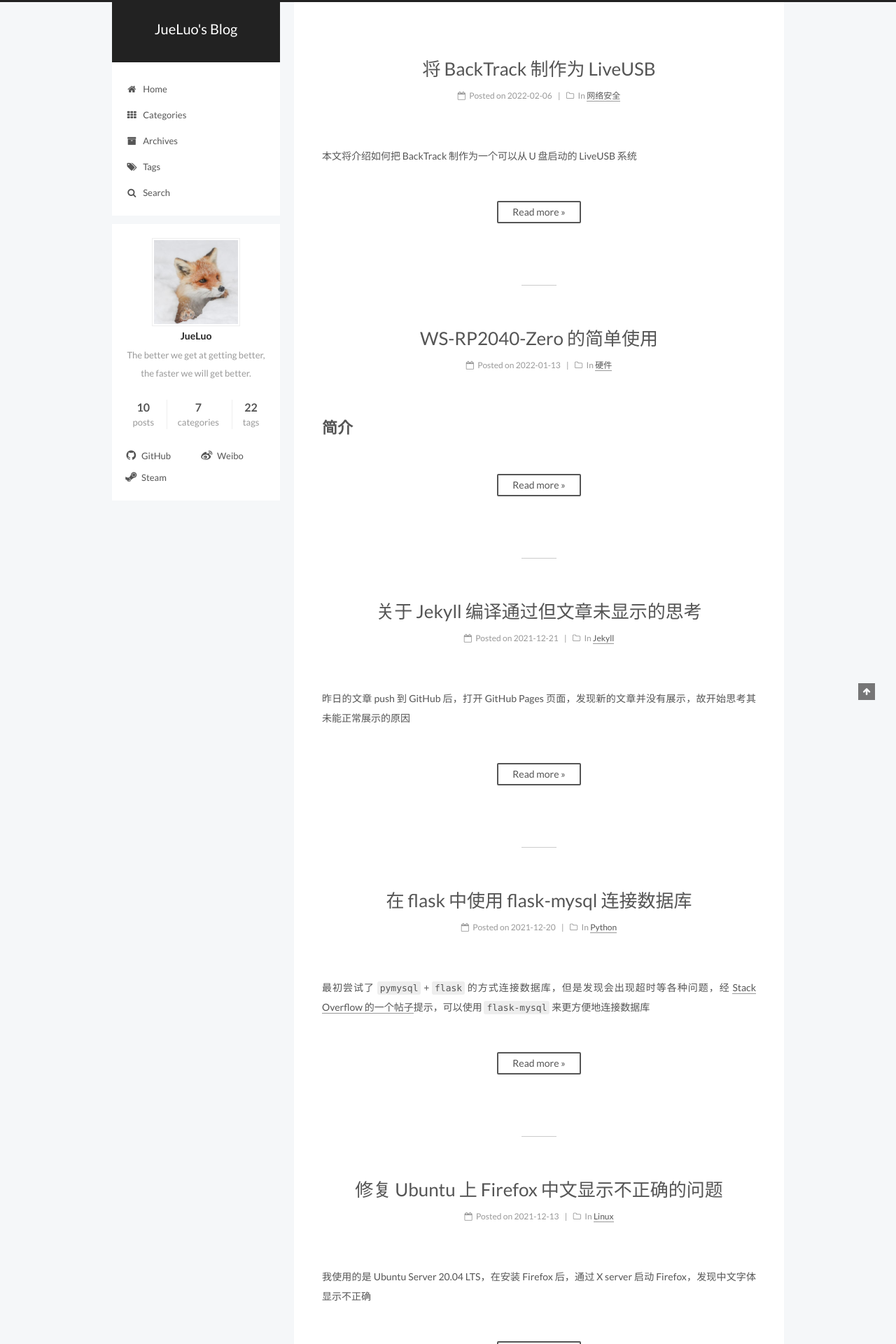
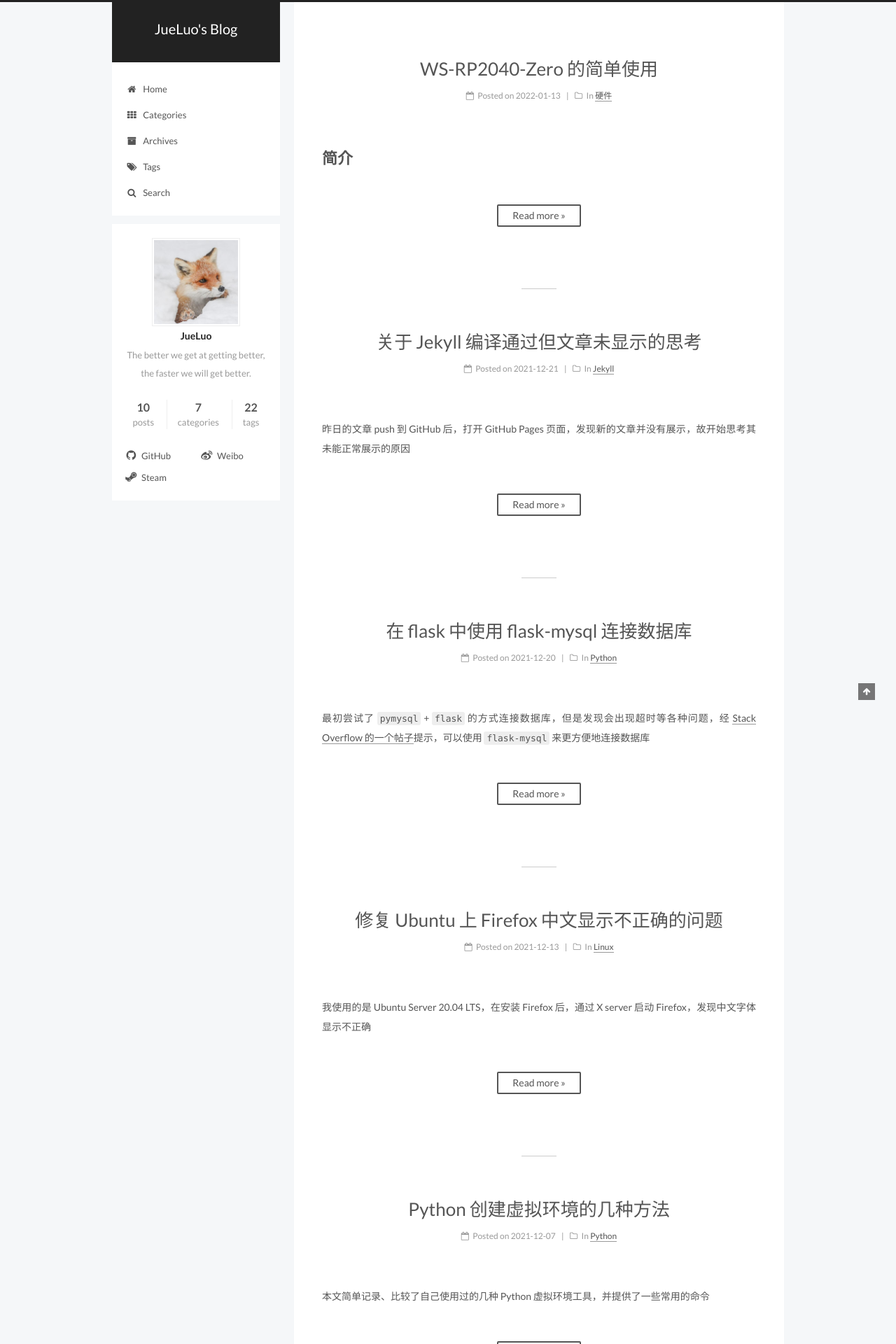
Before and after one commit to JueLuo99/jueluo99.github.io, a Jekyll site: the page built from index.html, in a window 1280 px wide. Shown: the top 1920 px of the page at 70% size. Built offline with Jekyll 4.4.1, drawn with Linux system fonts in a browser that asks for light colours; the list of posts is cut into pages by our own code; comment, search, counter and statistics services are not loaded; some of the changed text lies outside the part shown.

Commit message:
fix date

```diff
--- a/_posts/2018-06-10-make-BackTrack-LiveUSB.md
+++ b/_posts/2017-03-11-make-BackTrack-LiveUSB.md
@@ -1,7 +1,7 @@
 ---
 layout: post
 title: 将 BackTrack 制作为 LiveUSB
-date: 2022-02-06 13:29
+date: 2017-03-11 22:36
 category: 网络安全
 tags: [linux, backtrack, liveusb]
 ---
```
Also changed, not shown: _posts/2017-03-15-how-to-install-metasploit.md (renamed from _posts/2018-06-10-how-to-install-metasploit.md, +4 -7 lines).
